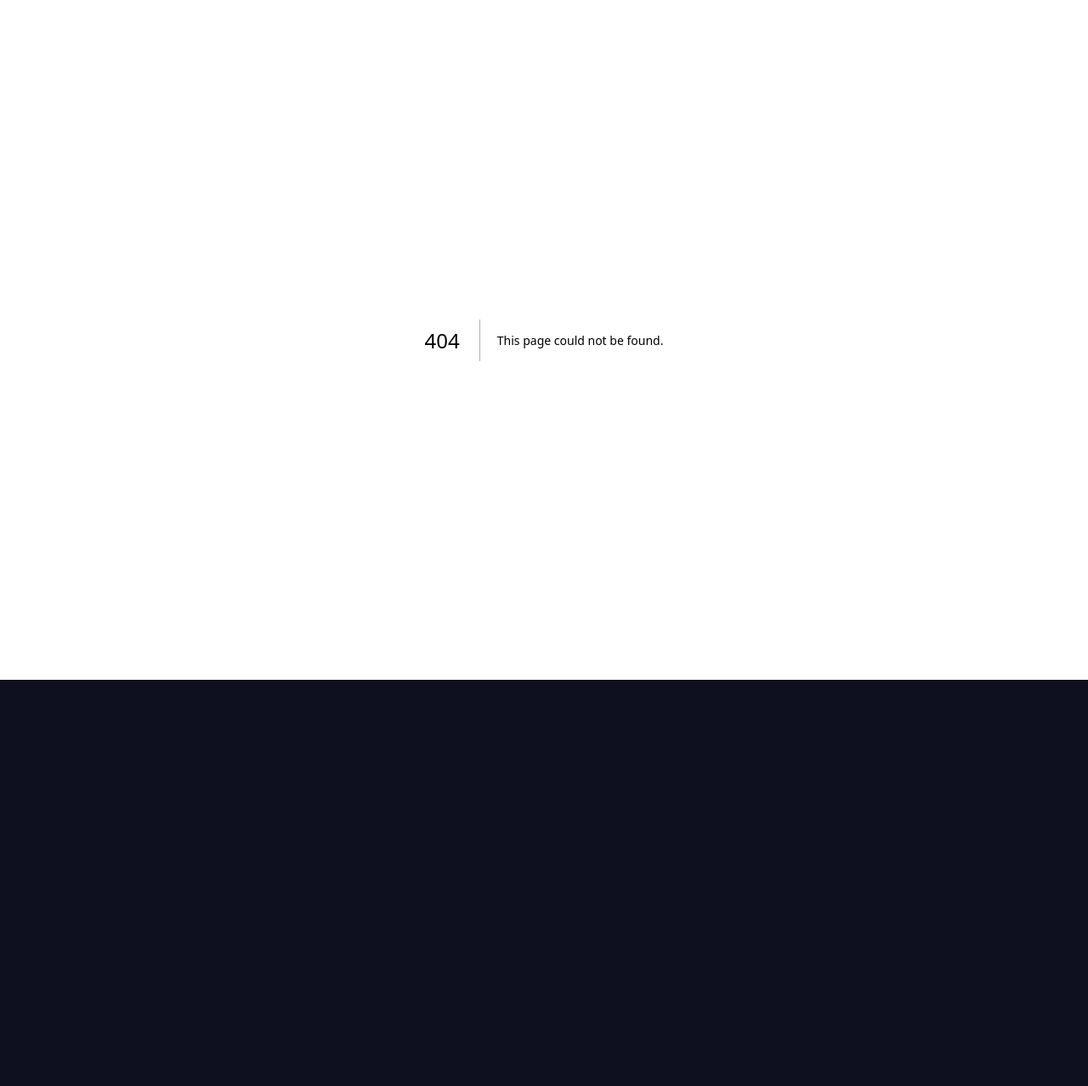
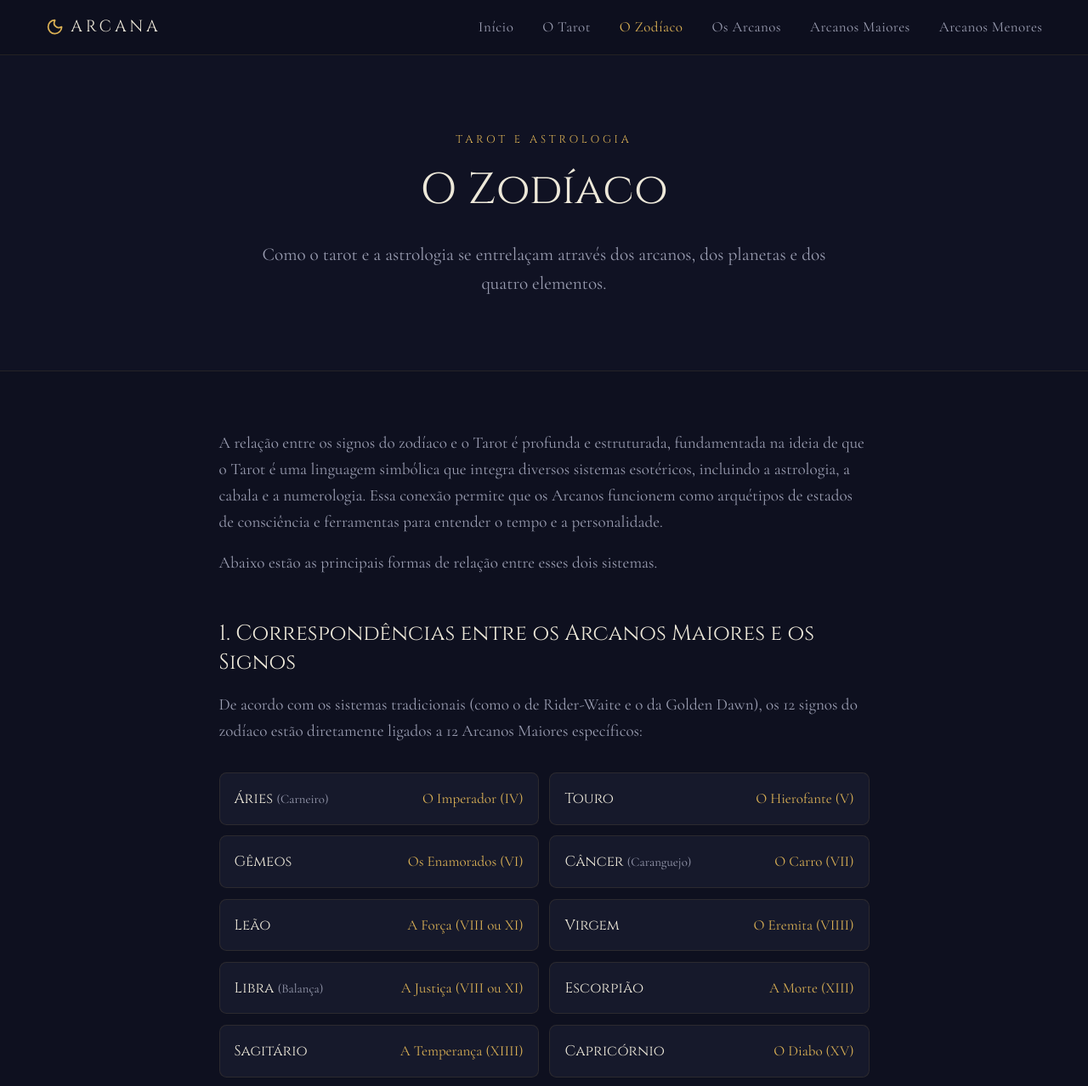
Before and after one commit to lucasherlon/arcana, a Next.js app: page /o-zodiaco in a window 1280 px wide. Before the commit this address had no page. Shown: the top 1278 px of the page at 85% size. Before the commit the page ends 800 px from the top, so only its background shows below. Built offline with nearby package versions, Linux system fonts and the light colour scheme.

Commit message:
feat: add new page for O Zodíaco with detailed tarot and astrology content
Co-authored-by: Lucas Herlon <62165683+lucasherlon@users.noreply.github.com>

```diff
--- /dev/null
+++ b/app/o-zodiaco/page.tsx
@@ -0,0 +1,180 @@
+import type { Metadata } from "next"
+import { SiteHeader } from "@/components/site-header"
+import { SiteFooter } from "@/components/site-footer"
+import { PageHero } from "@/components/page-hero"
+
+export const metadata: Metadata = {
+  title: "O Zodíaco · A Jornada da Alma",
+  description:
+    "A relação entre o tarot e a astrologia: correspondências dos arcanos com os signos, os planetas, os quatro elementos e a roda astrológica.",
+}
+
+const signCorrespondences = [
+  { sign: "Áries", note: "Carneiro", arcana: "O Imperador (IV)" },
+  { sign: "Touro", note: "", arcana: "O Hierofante (V)" },
+  { sign: "Gêmeos", note: "", arcana: "Os Enamorados (VI)" },
+  { sign: "Câncer", note: "Caranguejo", arcana: "O Carro (VII)" },
+  { sign: "Leão", note: "", arcana: "A Força (VIII ou XI)" },
+  { sign: "Virgem", note: "", arcana: "O Eremita (VIIII)" },
+  { sign: "Libra", note: "Balança", arcana: "A Justiça (VIII ou XI)" },
+  { sign: "Escorpião", note: "", arcana: "A Morte (XIII)" },
+  { sign: "Sagitário", note: "", arcana: "A Temperança (XIIII)" },
+  { sign: "Capricórnio", note: "", arcana: "O Diabo (XV)" },
+  { sign: "Aquário", note: "", arcana: "A Estrela (XVII)" },
+  { sign: "Peixes", note: "", arcana: "A Lua (XVIII)" },
+]
+
+const planetCorrespondences = [
+  { arcana: "O Louco", planet: "Urano" },
+  { arcana: "O Mago (I)", planet: "Mercúrio" },
+  { arcana: "A Sacerdotisa (II)", planet: "Lua" },
+  { arcana: "A Imperatriz (III)", planet: "Vênus" },
+  { arcana: "A Roda da Fortuna (X)", planet: "Júpiter" },
+  { arcana: "O Enforcado (XII)", planet: "Netuno" },
+  { arcana: "A Torre (XVI)", planet: "Marte" },
+  { arcana: "O Sol (XVIIII)", planet: "Sol" },
+  { arcana: "O Julgamento (XX)", planet: "Plutão" },
+  { arcana: "O Mundo (XXI)", planet: "Saturno" },
+]
+
+const suits = [
+  {
+    name: "Paus (Wands)",
+    element: "Fogo",
+    signs: "Áries, Leão, Sagitário",
+    meaning: "Representa energia, motivação e força interior.",
+  },
+  {
+    name: "Espadas (Swords)",
+    element: "Ar",
+    signs: "Gêmeos, Libra, Aquário",
+    meaning: "Representa o plano mental, pensamentos e consciência superior.",
+  },
+  {
+    name: "Copas (Cups)",
+    element: "Água",
+    signs: "Câncer, Escorpião, Peixes",
+    meaning: "Representa o plano emocional, sentimentos e alma.",
+  },
+  {
+    name: "Ouros (Pentacles)",
+    element: "Terra",
+    signs: "Touro, Virgem, Capricórnio",
+    meaning: "Representa o plano material, corpo físico, trabalho e carreira.",
+  },
+]
+
+export default function OZodiacoPage() {
+  return (
+    <div className="flex min-h-screen flex-col">
+      <SiteHeader />
+      <main className="flex-1">
+        <PageHero
+          eyebrow="TAROT E ASTROLOGIA"
+          title="O Zodíaco"
+          description="Como o tarot e a astrologia se entrelaçam através dos arcanos, dos planetas e dos quatro elementos."
+        />
+
+        <article className="mx-auto max-w-3xl px-6 py-16">
+          <div className="space-y-12 font-serif text-lg leading-relaxed text-muted-foreground">
+            <section>
+              <p>
+                A relação entre os signos do zodíaco e o Tarot é profunda e estruturada, fundamentada na ideia de que o Tarot é uma linguagem simbólica que integra diversos sistemas esotéricos, incluindo a astrologia, a cabala e a numerologia. Essa conexão permite que os Arcanos funcionem como arquétipos de estados de consciência e ferramentas para entender o tempo e a personalidade.
+              </p>
+              <p className="mt-4">
+                Abaixo estão as principais formas de relação entre esses dois sistemas.
+              </p>
+            </section>
+
+            <section>
+              <h2 className="font-heading text-2xl text-foreground">
+                1. Correspondências entre os Arcanos Maiores e os Signos
+              </h2>
+              <p className="mt-4">
+                De acordo com os sistemas tradicionais (como o de Rider-Waite e o da Golden Dawn), os 12 signos do zodíaco estão diretamente ligados a 12 Arcanos Maiores específicos:
+              </p>
+              <ul className="mt-8 grid gap-3 sm:grid-cols-2">
+                {signCorrespondences.map((item) => (
+                  <li
+                    key={item.sign}
+                    className="flex items-center justify-between gap-4 rounded-lg border border-border/60 bg-card p-4"
+                  >
+                    <span className="font-heading text-base text-foreground">
+                      {item.sign}
+                      {item.note && (
+                        <span className="ml-1 font-serif text-sm text-muted-foreground">({item.note})</span>
+                      )}
+                    </span>
+                    <span className="text-right text-base text-primary">{item.arcana}</span>
+                  </li>
+                ))}
+              </ul>
+            </section>
+
+            <section>
+              <h2 className="font-heading text-2xl text-foreground">2. Correspondências Planetárias</h2>
+              <p className="mt-4">
+                Os Arcanos Maiores restantes são frequentemente associados a corpos celestes e planetas:
+              </p>
+              <ul className="mt-8 grid gap-3 sm:grid-cols-2">
+                {planetCorrespondences.map((item) => (
+                  <li
+                    key={item.arcana}
+                    className="flex items-center justify-between gap-4 rounded-lg border border-border/60 bg-card p-4"
+                  >
+                    <span className="font-heading text-base text-foreground">{item.arcana}</span>
+                    <span className="text-right text-base text-primary">{item.planet}</span>
+                  </li>
+                ))}
+              </ul>
+            </section>
+
+            <section>
+              <h2 className="font-heading text-2xl text-foreground">3. Naipes e os Quatro Elementos</h2>
+              <p className="mt-4">
+                Os Arcanos Menores são divididos em quatro naipes, cada um regido por um elemento astrológico, o que ajuda a classificar as energias da leitura:
+              </p>
+              <div className="mt-8 grid gap-6 sm:grid-cols-2">
+                {suits.map((suit) => (
+                  <div key={suit.name} className="rounded-lg border border-border/60 bg-card p-6">
+                    <h3 className="font-heading text-xl text-primary">{suit.name}</h3>
+                    <p className="mt-2 font-heading text-sm tracking-widest text-foreground">
+                      {suit.element.toUpperCase()}
+                    </p>
+                    <p className="mt-1 text-base">{suit.signs}</p>
+                    <p className="mt-3 text-base">{suit.meaning}</p>
+                  </div>
+                ))}
+              </div>
+            </section>
+
+            <section>
+              <h2 className="font-heading text-2xl text-foreground">4. Uso Prático e Temporal (Decanatos)</h2>
+              <p className="mt-4">
+                As associações astrológicas são usadas para determinar o tempo (timing) em uma leitura. Cada uma das 36 cartas numeradas dos Arcanos Menores (do 2 ao 10 de cada naipe) corresponde a um <strong className="text-foreground">decanato</strong> — um período de 10 graus ou aproximadamente 10 dias — de um signo específico.
+              </p>
+              <p className="mt-4">
+                Assim, o Dois de Paus pode ser associado ao primeiro decanato de Áries (Marte em Áries), situando um evento no início da primavera no hemisfério norte.
+              </p>
+            </section>
+
+            <section>
+              <h2 className="font-heading text-2xl text-foreground">5. A Roda Astrológica no Tarot</h2>
+              <p className="mt-4">
+                Existe um método de lançamento chamado <strong className="text-foreground">Roda Astrológica</strong>, que utiliza as 12 casas do zodíaco como posições fixas para as cartas. Cada {"\"casa\""} da roda representa uma área da vida (como a Casa 1 para o eu/presente, a Casa 2 para finanças, a Casa 10 para destino/carreira), permitindo uma análise holística do consulente baseada na estrutura do mapa natal.
+              </p>
+            </section>
+
+            <section>
+              <h2 className="font-heading text-2xl text-foreground">A Visão de Jodorowsky</h2>
+              <p className="mt-4">
+                Embora Alejandro Jodorowsky reconheça que o Tarot foi assimilado por estruturas como a astrologia ao longo dos séculos, ele defende que o Tarot possui uma organização numerológica própria e original. No entanto, ele utiliza os {"\"quatro trios do Zodíaco\""} como uma fórmula válida para organizar os quatro temperamentos humanos dentro de sua mandala do Tarot.
+              </p>
+            </section>
+          </div>
+        </article>
+      </main>
+      <SiteFooter />
+    </div>
+  )
+}
--- a/components/site-footer.tsx
+++ b/components/site-footer.tsx
@@ -22,6 +22,11 @@ export function SiteFooter() {
             <li>
               <Link href="/o-tarot" className="transition-colors hover:text-primary">
                 O Tarot
+              </Link>
+            </li>
+            <li>
+              <Link href="/o-zodiaco" className="transition-colors hover:text-primary">
+                O Zodíaco
               </Link>
             </li>
             <li>
--- a/components/site-header.tsx
+++ b/components/site-header.tsx
@@ -9,6 +9,7 @@ import { cn } from "@/lib/utils"
 const links = [
   { href: "/", label: "Início" },
   { href: "/o-tarot", label: "O Tarot" },
+  { href: "/o-zodiaco", label: "O Zodíaco" },
   { href: "/arcanos", label: "Os Arcanos" },
   { href: "/arcanos/maiores", label: "Arcanos Maiores" },
   { href: "/arcanos/menores", label: "Arcanos Menores" },
```
